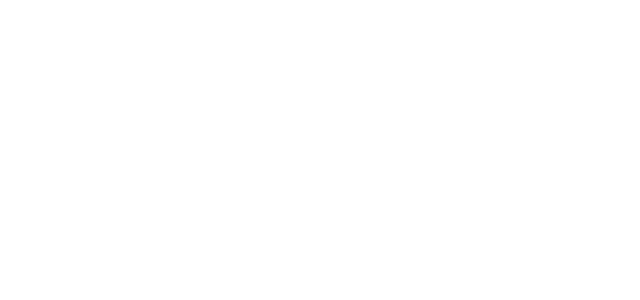
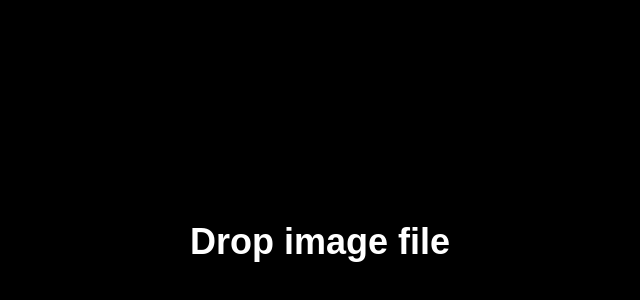
Before and after one commit to mp3/dissolver, a React app: page / in a window 1280 px wide. Shown: the part 156-456 px from the top of the page, without its empty margins (320-960 px from the left). Built offline with nearby package versions, Linux system fonts and the light colour scheme.

Commit message:
roughly implemented

```diff
--- a/src/components/Dissolver.tsx
+++ b/src/components/Dissolver.tsx
@@ -1,14 +1,46 @@
+import Compressor from 'compressorjs'
 import * as React from 'react'
 import styled from 'styled-components'
 
+const compressRound = 250
+
 export default () => {
-  const [image, setImage] = React.useState(null)
+  const [imageBlob, setImageBlob] = React.useState(new Blob())
+  const [imageURL, setImageURL] = React.useState('')
+  const [count, setCount] = React.useState(0)
   const [isDragover, setDragover] = React.useState(false)
 
   const fileReader = new FileReader()
+
+  React.useEffect(() => {
+    if (count > 0 && imageBlob.size) {
+      compress(imageBlob)
+    }
+  })
+
   fileReader.onload = (event: any) => {
     const result = event.target.result
-    setImage(result)
+    setImageURL(result)
+    if (count < compressRound) {
+      setCount(count + 1)
+    }
+    setCount(0)
+  }
+
+  const compress = (file: File | Blob) => {
+    const q = 1 - count / compressRound
+    new Compressor(file, {
+      quality: q,
+      maxWidth: 1000,
+      maxHeight: 1000,
+      success(result) {
+        setImageBlob(result)
+        fileReader.readAsDataURL(result)
+      },
+      error(error) {
+        console.error(error)
+      }
+    })
   }
 
   const checkDraggedFile = (event: React.DragEvent) => {
@@ -17,7 +49,7 @@
     const files = event.dataTransfer.files
     Array.from(files).forEach(file => {
       if (file.type.includes('image/')) {
-        fileReader.readAsDataURL(file)
+        compress(file)
       }
     })
   }
@@ -32,7 +64,8 @@
 
   return (
     <Container>
-      <Image src={image || ''} />
+      {imageURL ? null : <Message>{'Drop image file'}</Message>}
+      <Image src={imageURL || ''} />
       <DraggableArea
         onDragOver={event => {
           checkDraggedFile(event)
@@ -54,9 +87,29 @@
   justify-content: center;
   align-items: center;
   height: 100vh;
+  background-color: #000;
 `
 
-const Image = styled.img``
+const Image = styled.img`
+  max-width: 100%;
+  max-height: 100%;
+`
+
+const Message = styled.div`
+  position: absolute;
+  top: 0;
+  right: 0;
+  left: 0;
+  bottom: 0;
+  width: 300px;
+  height: 40px;
+  margin: auto;
+  text-align: center;
+  font-size: 36px;
+  font-weight: bold;
+  font-family: sans-serif;
+  color: #fff;
+`
 
 const DraggableArea = styled.div`
   position: fixed;
@@ -67,6 +120,6 @@
   background-color: transparent;
 
   &[data-dragover='true'] {
-    background-color: #ccc;
+    background-color: rgba(150, 150, 150, 0.5);
   }
 `
```
